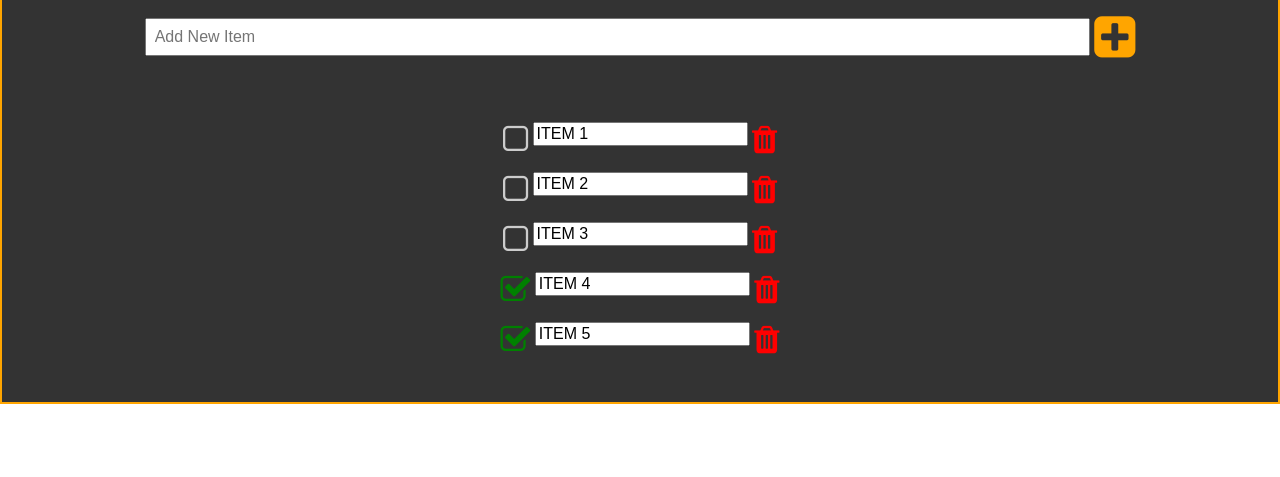
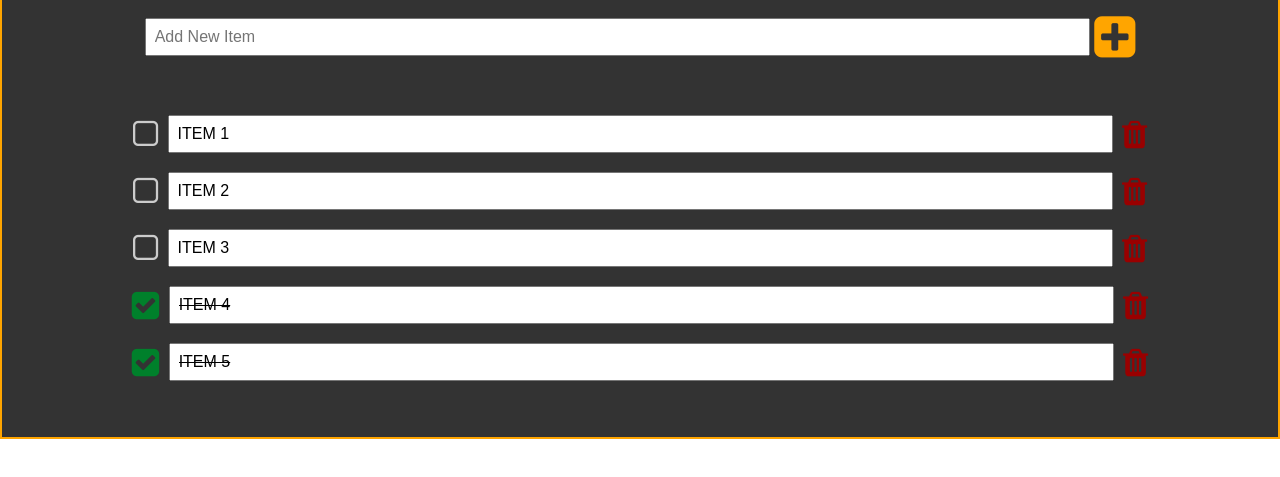
Before and after one commit to BLuciano/jquery-shopping-list, a plain HTML site: page index.html in a window 1280 px wide. Shown: the part 159-636 px from the top of the page. Drawn offline with nearby package versions, Linux system fonts and the light colour scheme.

Commit message:
Styled shopping list items

```diff
--- a/css/styles.css
+++ b/css/styles.css
@@ -45,22 +45,35 @@ html {
 	padding: .5em 0;
 }
 
+.shopping-item{
+	width: 75%;
+	padding: .5em;
+	margin: 0 5px;
+}
+
 /*ICONS SECTION*/
-.fa-plus-square, .fa-trash, .fa-square-o, .fa-check-square-o{
+.fa-plus-square, .fa-trash, .fa-square-o, .fa-check-square{
 	position: relative;
 	color: orange;
 	top: 12px;
 	cursor: pointer;
 }
+.fa-trash, .fa-square-o, .fa-check-square{
+	top: 7px;
+}
 
-.fa-check-square-o{
-	color: green;
+.fa-check-square{
+	color: #00802b;
 }
 
 .fa-trash{
-	color: red;
+	color: #990000;
 }
 
 .fa-square-o{
 	color: #ccc;
 }
+
+.checked{
+	text-decoration: line-through;
+}
--- a/index.html
+++ b/index.html
@@ -33,12 +33,12 @@
 				<i class="fa fa-trash fa-2x trash"></i>
 			</li>
 			<li class="item">
-				<i class="fa fa-check-square-o fa-2x"></i>
+				<i class="fa fa-check-square fa-2x"></i>
 				<input type="text" class="shopping-item checked" value="ITEM 4"></input>
 				<i class="fa fa-trash fa-2x trash"></i>
 			</li>
 			<li class="item">
-				<i class="fa fa-check-square-o fa-2x"></i>
+				<i class="fa fa-check-square fa-2x"></i>
 				<input type="text" class="shopping-item checked" value="ITEM 5"></input>
 				<i class="fa fa-trash fa-2x trash"></i>
 			</li>
```
